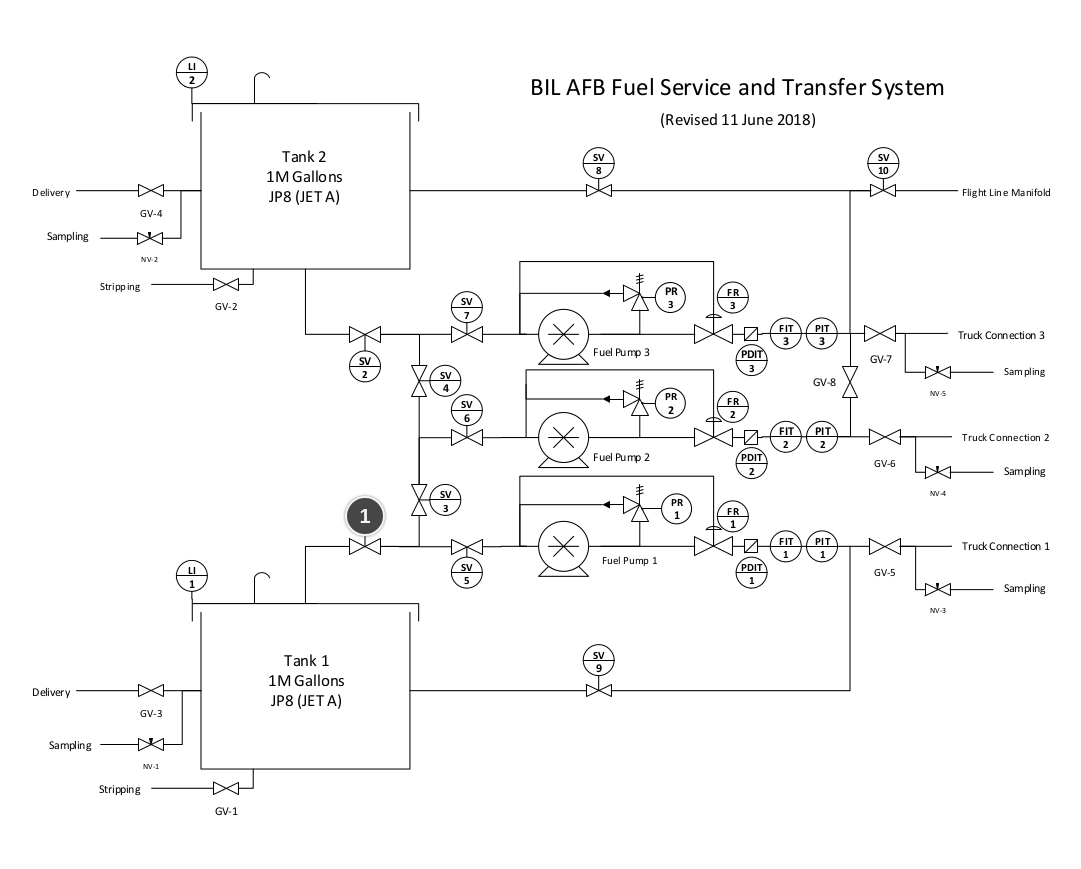
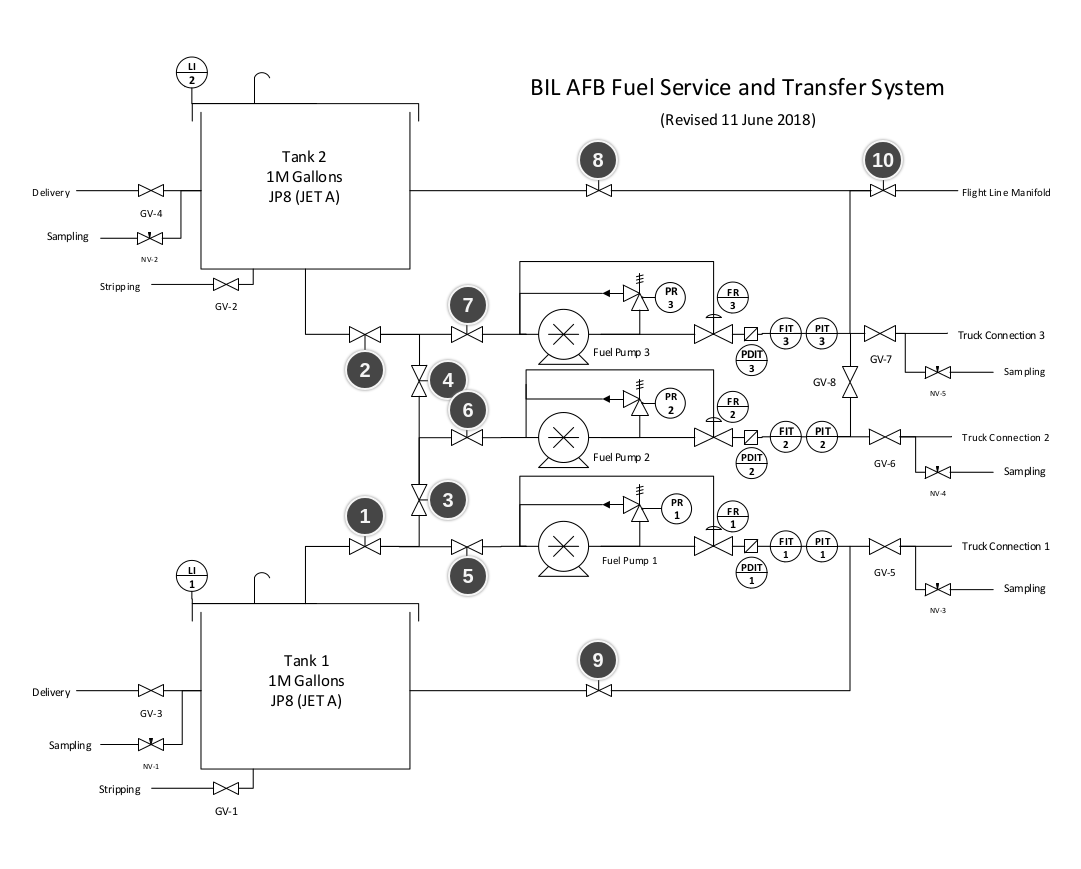
Before and after one commit to crystalattice/VirtualPLC, a Django app: page / in a window 1280 px wide. Shown: the whole page, without its empty margins (7-1088 px from the left). Run offline with Django 3.2, Linux system fonts and the light colour scheme.

Commit message:
Gate buttons added

```diff
--- a/Models/FuelFarm/django_hmi_app/templates/index.html
+++ b/Models/FuelFarm/django_hmi_app/templates/index.html
@@ -24,6 +24,51 @@
             top: 496px;
             left: 352px;
         }
+        #button2 {
+            position: absolute;
+            top: 350px;
+            left: 352px;
+        }
+        #button3 {
+            position: absolute;
+            top: 480px;
+            left: 435px;
+        }
+        #button4 {
+            position: absolute;
+            top: 360px;
+            left: 435px;
+        }
+        #button5 {
+            position: absolute;
+            top: 556px;
+            left: 455px;
+        }
+        #button6 {
+            position: absolute;
+            top: 390px;
+            left: 455px;
+        }
+        #button7 {
+            position: absolute;
+            top: 285px;
+            left: 455px;
+        }
+        #button8 {
+            position: absolute;
+            top: 140px;
+            left: 585px;
+        }
+        #button9 {
+            position: absolute;
+            top: 640px;
+            left: 585px;
+        }
+        #button10 {
+            position: absolute;
+            top: 140px;
+            left: 870px;
+        }
 
     </style>
 </head>
@@ -31,5 +76,14 @@
     {% load static %}
     <img src="{% static 'img/fuel_schematic.png' %}" alt="schematic diagram" />
     <button id="button1">1</button>
+    <button id="button2">2</button>
+    <button id="button3">3</button>
+    <button id="button4">4</button>
+    <button id="button5">5</button>
+    <button id="button6">6</button>
+    <button id="button7">7</button>
+    <button id="button8">8</button>
+    <button id="button9">9</button>
+    <button id="button10">10</button>
 </body>
 </html>
```
